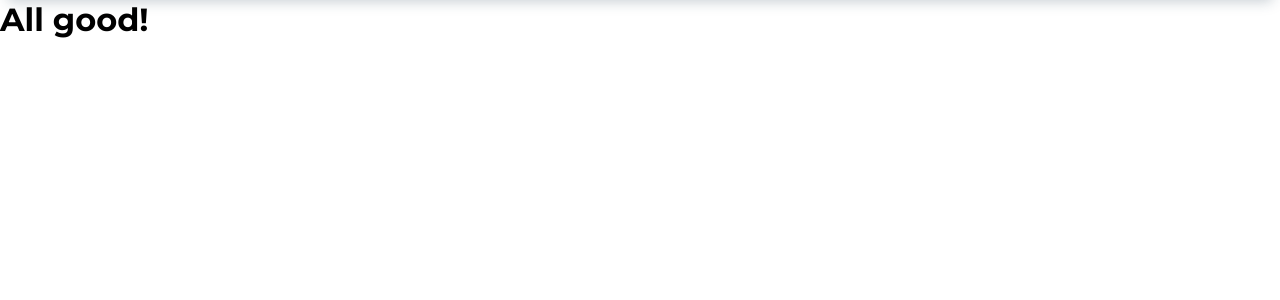
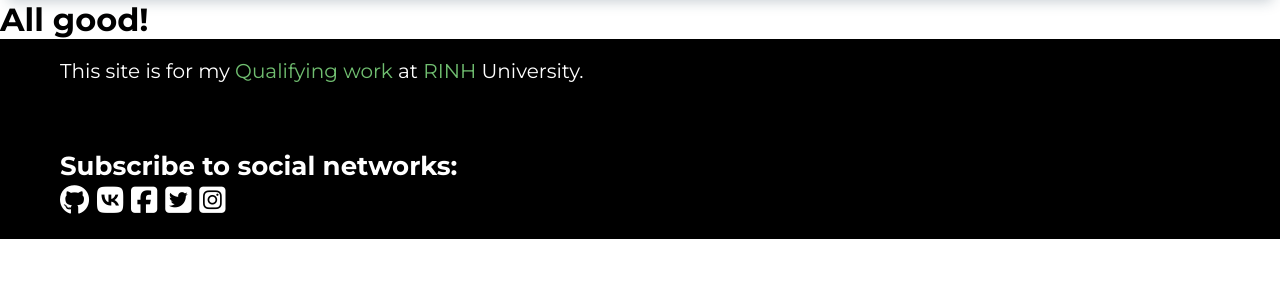
Before and after one commit to USB-am/QualifyingWork, a Django app: page / in a window 1280 px wide. Shown: the part 80-380 px from the top of the page. Run offline with Django 3.2, Linux system fonts and the light colour scheme; some libraries are stand-ins or nearby versions.

Commit message:
Updated base template

```diff
--- a/static/css/base.css
+++ b/static/css/base.css
@@ -13,7 +13,6 @@ a {
 	color: #000;
 	text-decoration: none;
 }
-
 header {
 	height: 10vh;
 	display: flex;
@@ -38,7 +37,6 @@ header {
 nav {
 	display: flex;
 	height: 100%;
-	/*justify-content: space-evenly;*/
 	justify-content: space-evenly;
 	align-content: stretch;
 	align-items: center;
@@ -75,3 +73,45 @@ nav {
 .auth__item:last-child {
 	margin-left: 10px;
 }
+
+footer {
+	height: 25vh;
+	background-color: rgb(0, 0, 0);
+	color: #fff;
+}
+.footer-container {
+	padding: 20px 60px;
+	display: flex;
+	height: calc(100% - 40px);
+	justify-content: space-between;
+}
+.footer-container__left {
+	display: flex;
+	flex-direction: column;
+	justify-content: space-between;
+}
+.short-description {
+	font-size: 20px;
+	color: #fff;
+}
+.short-description a {
+	color: var(--accent-color);
+	transition: .3s;
+}
+.short-description a:hover {
+	transition: .3s;
+	color: var(--accent-color-hover);
+	text-decoration: underline;
+}
+.social-networks__container {
+	font-size: 30px;
+}
+.social-network {
+	color: #fff;
+}
+.footer-container__right {
+
+}
+.footer__title {
+	font-size: 26px;
+}
--- a/templates/base.html
+++ b/templates/base.html
@@ -36,5 +36,37 @@
 	</header>
 	{% block content %}
 	{% endblock %}
+	<footer>
+		<div class="footer-container">
+			<div class="footer-container__left">
+				<div class="short-description">
+					<p>This site is for my <a href="https://github.com/USB-am/QualifyingWork" target="_blank">Qualifying work</a> at <a href="https://rsue.ru/" target="_blank">RINH</a> University.</p>
+				</div>
+				<div class="social-networks__container">
+					<h3 class="footer__title">
+						Subscribe to social networks:
+					</h3>
+					<a class="social-network" target="_blank" href="https://github.com/USB-am/QualifyingWork">
+						<i class="fa-brands fa-github"></i>
+					</a>
+					<a class="social-network" target="_blank" href="">
+						<i class="fa-brands fa-vk"></i>
+					</a>
+					<a class="social-network" target="_blank" href="">
+						<i class="fa-brands fa-square-facebook"></i>
+					</a>
+					<a class="social-network" target="_blank" href="">
+						<i class="fa-brands fa-square-twitter"></i>
+					</a>
+					<a class="social-network" target="_blank" href="">
+						<i class="fa-brands fa-square-instagram"></i>
+					</a>
+				</div>
+			</div>
+			<div class="footer-container__right">
+
+			</div>
+		</div>
+	</footer>
 </body>
 </html>
```
